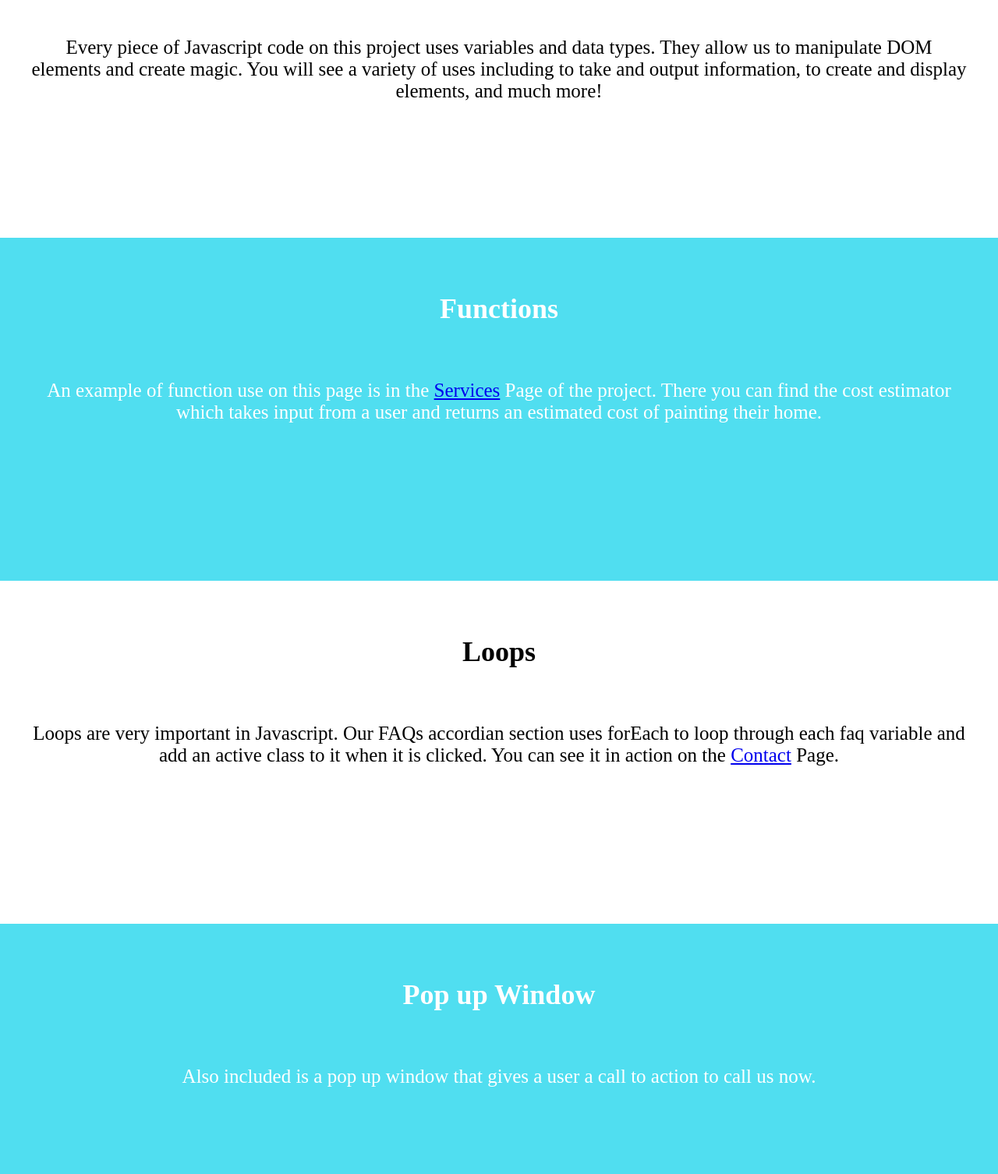
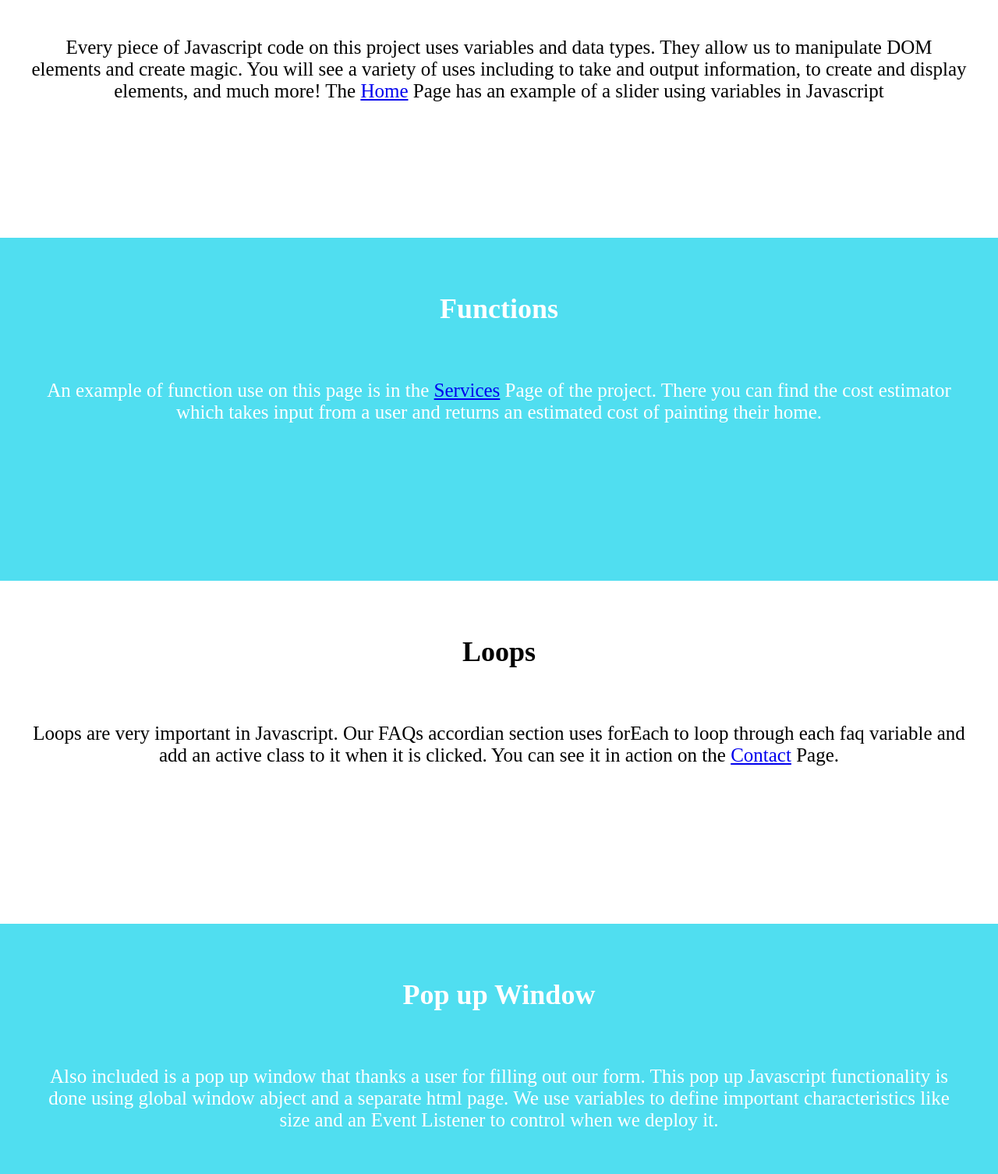
Before and after one commit to josuedaniel/Full-Stack-Web-Development-with-HTML-CSS-Javascript-NodeJS-and-MongoDB, a plain HTML site: page about.html in a window 1280 px wide. Shown: the part 734-2240 px from the top of the page at 78% size. Drawn offline with Linux system fonts and the light colour scheme.

Commit message:
Added more content to the about page

```diff
--- a/about.html
+++ b/about.html
@@ -49,7 +49,8 @@
         <h2>Variables and data types</h2>
         <p>Every piece of Javascript code on this project uses variables and data types. They allow us to manipulate DOM
             elements and create magic. You will see a variety of uses including to take and output information, to
-            create and display elements, and much more!</p>
+            create and display elements, and much more! The <a href="index.html">Home</a> Page has an example of a
+            slider using variables in Javascript</p>
     </div>
 
     <div id="second" class="cont">
@@ -68,7 +69,9 @@
 
     <div id="third" class="cont">
         <h2>Pop up Window</h2>
-        <p>Also included is a pop up window that gives a user a call to action to call us now.</p>
+        <p>Also included is a pop up window that thanks a user for filling out our form. This pop up Javascript
+            functionality is done using global window abject and a separate html page. We use variables to define
+            important characteristics like size and an Event Listener to control when we deploy it. </p>
     </div>
 
     <div class="cont">
```
